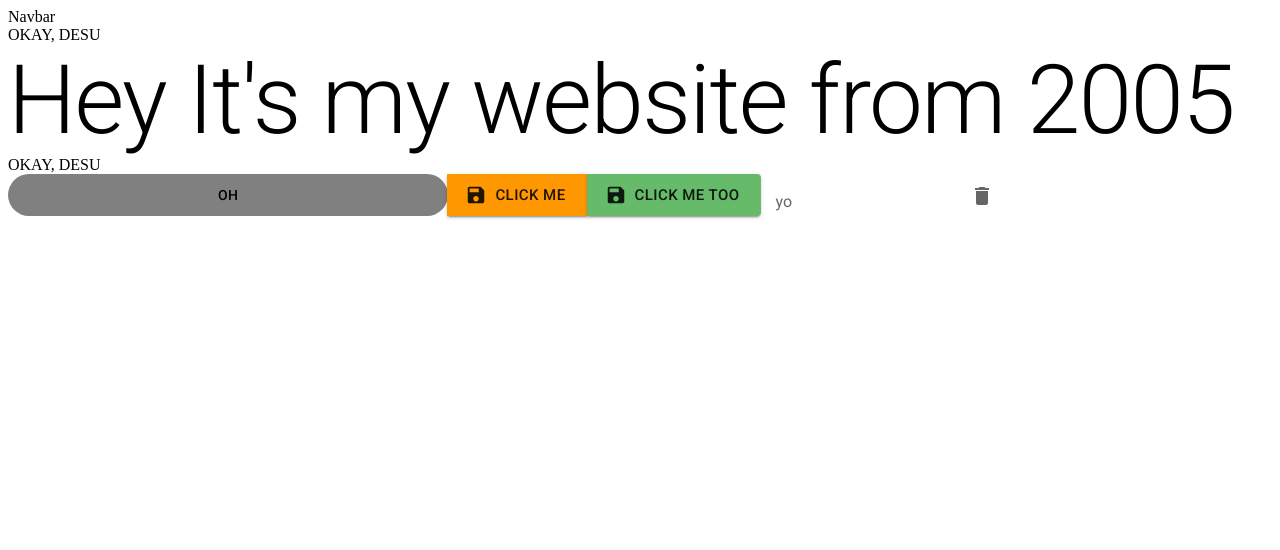
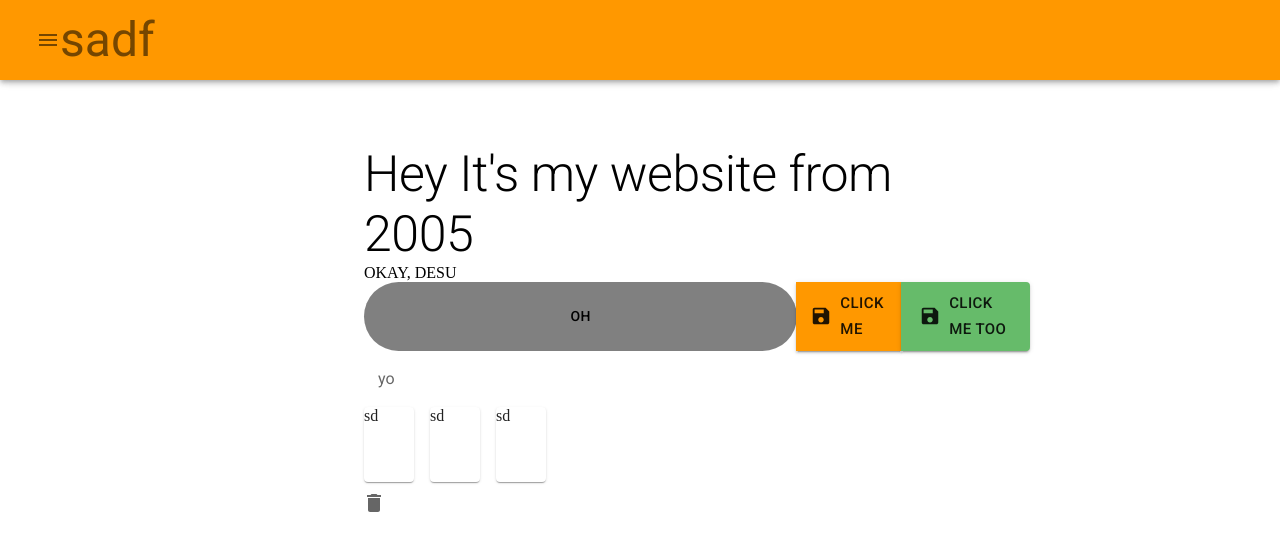
Before and after one commit to uchutanjyo/redux-first, a React (Create React App) app: page / in a window 1280 px wide. Shown: the top 550 px of the page. Built offline with nearby package versions, Linux system fonts and the light colour scheme; a web font is replaced by a local one.

Commit message:
MUI tutorial complete

```diff
--- a/src/components/MuiTest.js
+++ b/src/components/MuiTest.js
@@ -15,6 +15,15 @@ import { orange, green } from "@material-ui/core/colors";
 import 'typeface-roboto-material'
 
 import Typography from "@material-ui/core/Typography";
+import Container from "@material-ui/core/Container"
+
+import Paper from "@material-ui/core/Paper";
+import Grid from "@material-ui/core/Grid";
+
+import AppBar from "@material-ui/core/AppBar";
+import Toolbar from "@material-ui/core/Toolbar";
+import IconButton from "@material-ui/core/IconButton"
+import MenuIcon from "@material-ui/icons/Menu"
 
 const useStyles = makeStyles({
 root: {
@@ -26,6 +35,12 @@ root: {
 });
 
 const theme = createTheme({
+  typography: {
+    h2: {
+      fontSize: 50,
+      marginTop: '2em'
+    }
+  },
   palette:  {
     primary: {
       main: orange[500]
@@ -45,9 +60,19 @@ const MUITest = () => {
 
   return (
     <>
-    <Typography variant='h1'> Hey It's my website from 2005</Typography>
+        <ThemeProvider theme={theme}>
+        <Container xs={3} lg={16} justify="center" maxWidth="sm">
+          <AppBar>
+            <Toolbar>
+              <IconButton>
+                <MenuIcon></MenuIcon>
+                <Typography variant='h3'>sadf</Typography>
+              </IconButton>
+            </Toolbar>
+          </AppBar>
 
-    <ThemeProvider theme={theme}>
+    <Typography variant='h2'> Hey It's my website from 2005</Typography>
+    {/* body1, subtitle1 */}
      <div>OKAY, DESU</div>
      <ButtonGroup>
       <ButtonStyled />
@@ -61,8 +86,20 @@ Click Me Too
 
 <TextField variant='outlined' color="secondary" label="yo" placeholder="ysdfsdfsdf" />
 
+<Grid container spacing={2}>
+<Grid item>
+  <Paper style={{height: 75, width: 50 }}>sd</Paper>
+</Grid>
+<Grid item>
+  <Paper style={{height: 75, width: 50 }}>sd</Paper>
+</Grid>
+<Grid item>
+  <Paper style={{height: 75, width: 50 }}>sd</Paper>
+</Grid>
+</Grid>
+
 <FormControlLabel control={<Checkbox inputProps={{'aria-label': 'secondary-checkbox'}} icon={<DeleteIcon/>} checkedIcon={<SaveIcon />}/>} />
-
+</Container>
 </ThemeProvider>
     </>
   );
```
